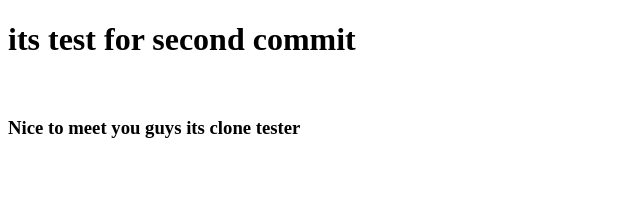
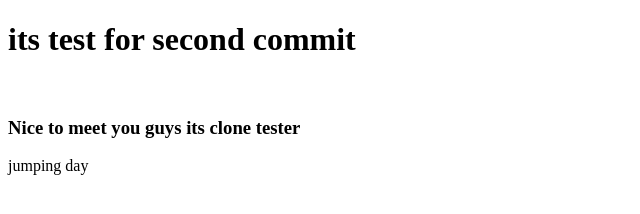
Before and after one commit to JonikStyleProd/test, a plain HTML site: page test.html in a window 1280 px wide. Shown: the whole page, without its empty margins (0-640 px from the left). Drawn offline with Linux system fonts and the light colour scheme.

Commit message:
tester jump

```diff
--- a/test.html
+++ b/test.html
@@ -11,6 +11,9 @@
         <h1>its test for second commit</h1>
         <br/>
         <h3>Nice to meet you guys its clone tester</h3>
+        <div>
+            <p>jumping day</p>
+        </div>
     </div>
 </body>
 </html>
```
